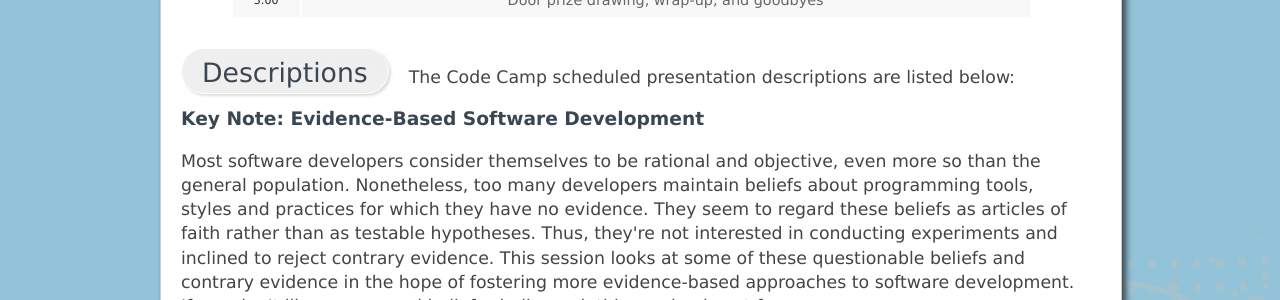
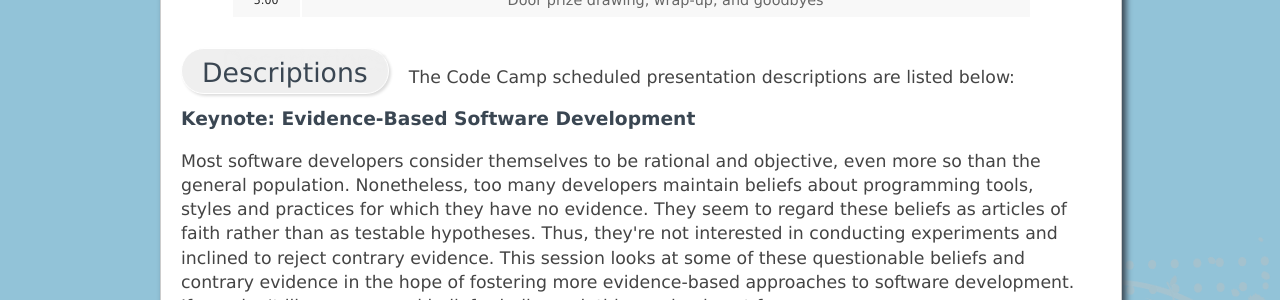
Before and after one commit to cmhcodecamp/cmhcodecamp.github.com, a Jekyll site: the page built from presentations.html, in a window 1280 px wide and 900 px high, scrolled down 1076 px. Shown: the part 152-452 px from the top of the window. Built offline with Jekyll 4.4.1, drawn with Linux system fonts in a browser that asks for light colours; nearby versions of some CDN libraries.

Commit message:
Presentation description update.

```diff
--- a/presentations.html
+++ b/presentations.html
@@ -177,7 +177,7 @@ title: Columbus Code Camp
 		<p>
 			The Code Camp scheduled presentation descriptions are listed below:
 		</p>
-		<h5 class="tight-para">Key Note: Evidence-Based Software Development</h5>
+		<h5 class="tight-para">Keynote: Evidence-Based Software Development</h5>
         <p> Most software developers consider themselves to be rational and objective, even more so than the general population. Nonetheless, too many developers maintain beliefs about programming tools, styles and practices for which they have no evidence. They seem to regard these beliefs as articles of faith rather than as testable hypotheses. Thus, they're not interested in conducting experiments and inclined to reject contrary evidence. This session looks at some of these questionable beliefs and contrary evidence in the hope of fostering more evidence-based approaches to software development. If you don't like your sacred beliefs challenged, this session is not for you.</p>
       <p>&nbsp;</p>
         <h5 class="tight-para">A Rational Approach to Programming Style</h5>
```
Also changed, not shown: 1 other file.
